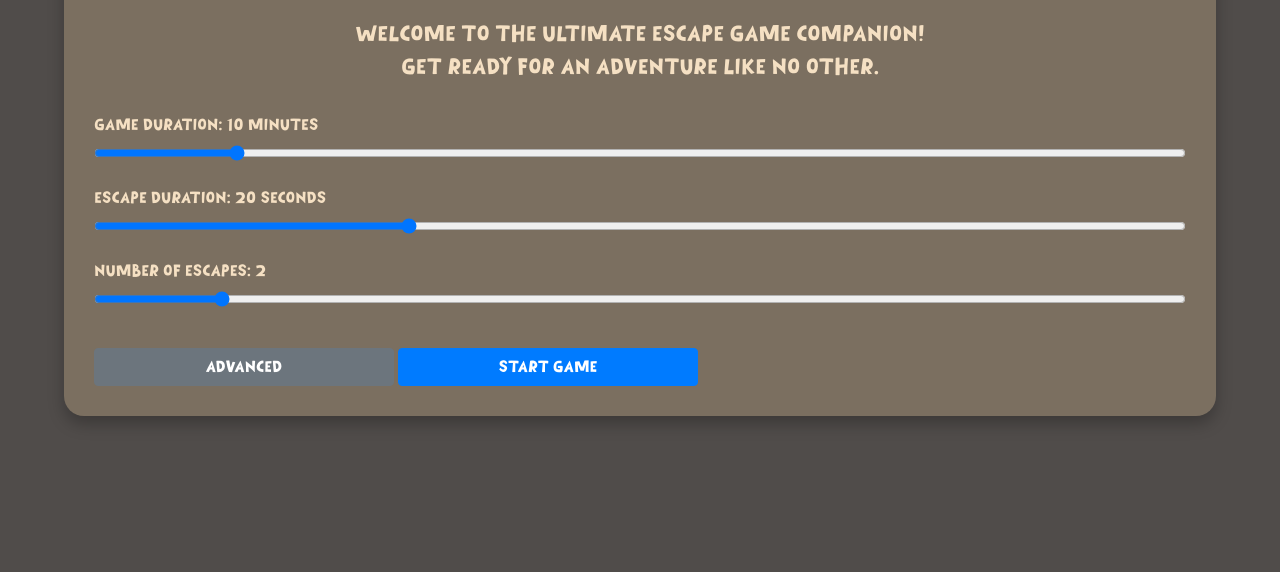
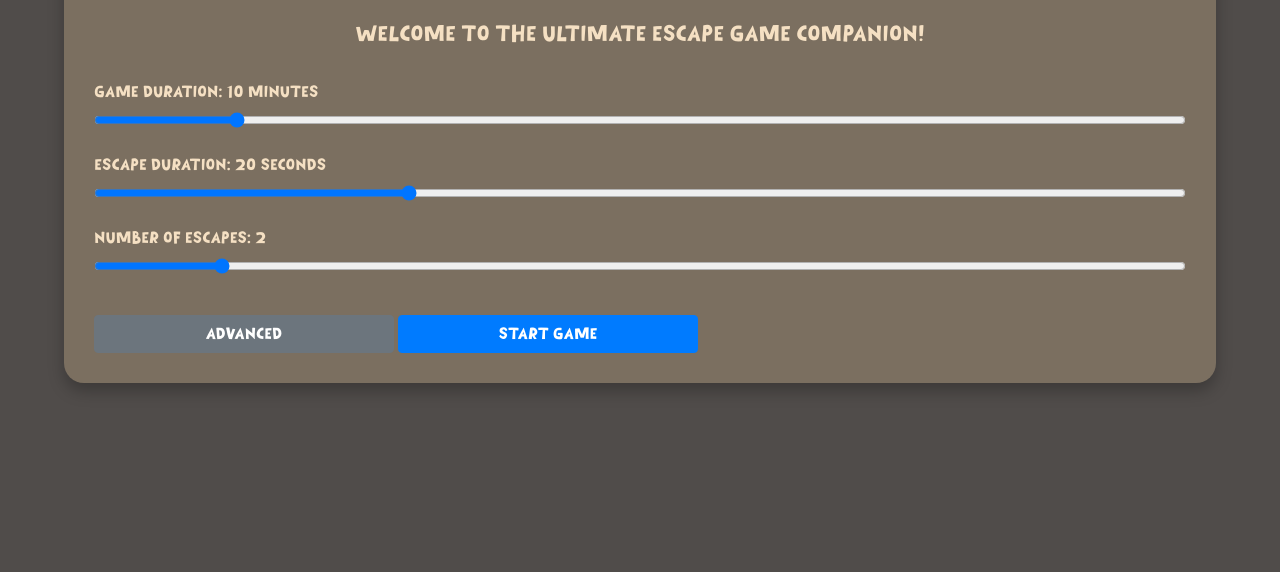
Before and after one commit to aerlux/EscapeGameCompanion, a plain HTML site: page index.html in a window 1280 px wide. Shown: the part 228-800 px from the top of the page. Drawn offline with nearby package versions, Linux system fonts and the light colour scheme.

Commit message:
Add files via upload

```diff
--- a/index.html
+++ b/index.html
@@ -16,7 +16,7 @@
             Escape <br> Game Companion
         </div>
         <div id="funText">
-            Welcome to the ultimate escape game companion! <br> Get ready for an adventure like no other.
+            Welcome to the ultimate escape game companion!
         </div>
 
         <div id="advancedControls" style="display: none;">
```
